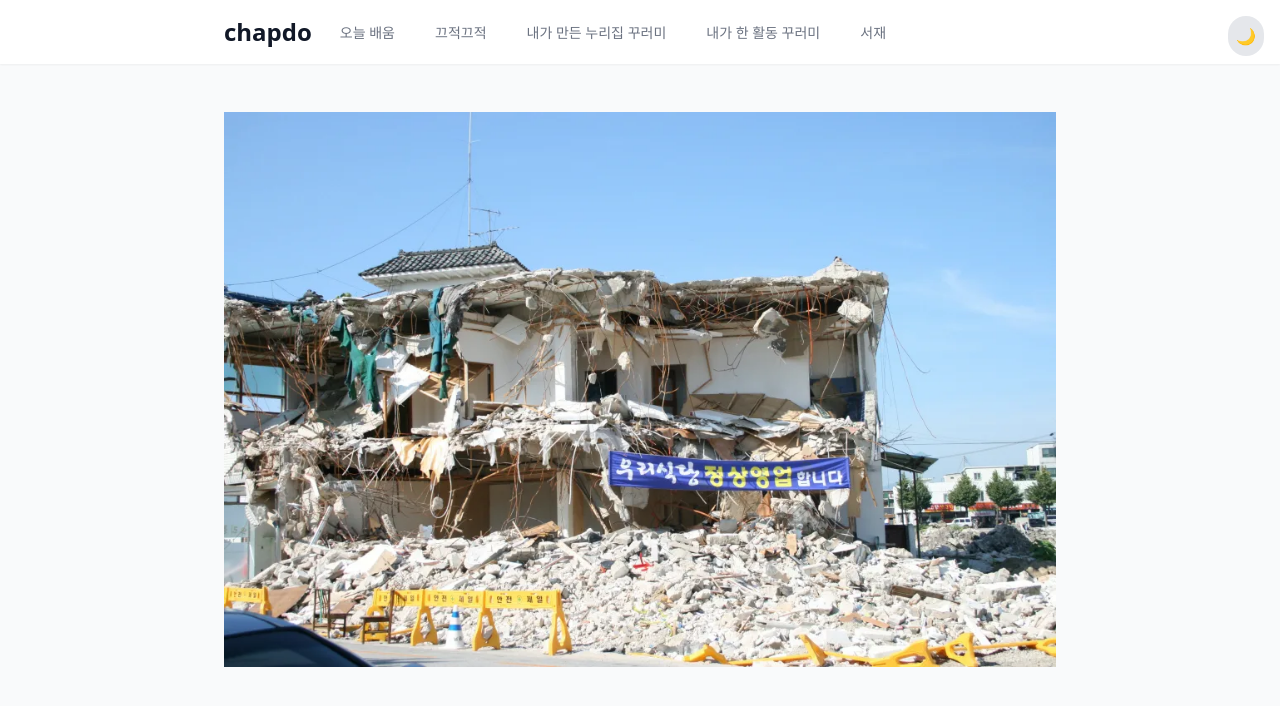
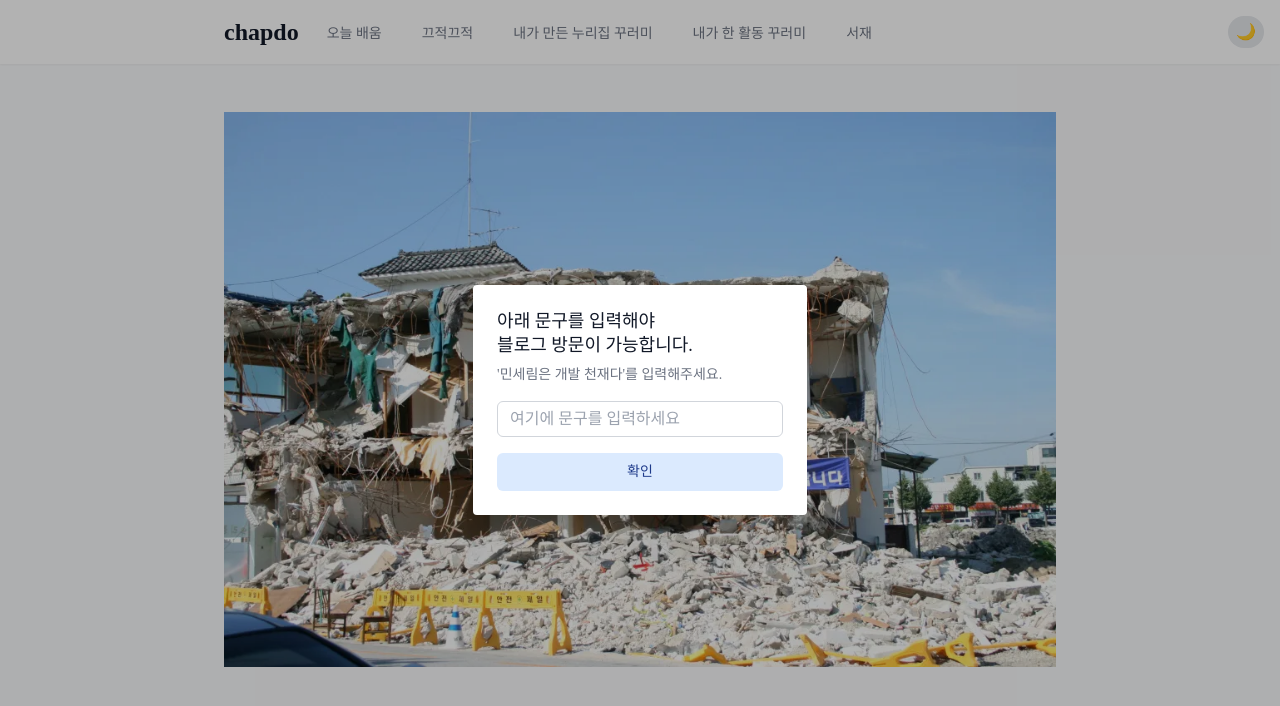
Before and after one commit to anonymousRecords/chapdo, a Next.js app: page / in a window 1280 px wide. Shown: the top 706 px of the page. Built offline with nearby package versions, Linux system fonts and the light colour scheme.

Commit message:
feat: WelcomeDialog 구현

```diff
--- a/app/globals.css
+++ /dev/null
@@ -1,4 +0,0 @@
-@tailwind base;
-@tailwind components;
-@tailwind utilities;
-@import 'react-big-calendar/lib/css/react-big-calendar.css';
--- a/app/layout.tsx
+++ b/app/layout.tsx
@@ -1,9 +1,10 @@
 import React from "react";
 import type { Metadata } from "next";
-import "./globals.css";
+import "@/styles/globals.css";
 import ThemeProvider from "@/components/Common/ThemeProvider";
 import Navbar from "@/components/Common/Navbar";
 import ThemeToggle from "@/components/Common/ThemeToggle";
+import WelcomeDialog from "@/components/Common/WelcomeDialog";
 
 export const metadata: Metadata = {
   title: "chapdo-blog",
@@ -24,6 +25,7 @@ export default function RootLayout({
           <Navbar />
           <ThemeToggle />
           <main className="mx-auto max-w-4xl px-4 py-12 sm:px-6 lg:px-8">
+            <WelcomeDialog />
             {children}
           </main>
         </ThemeProvider>
--- /dev/null
+++ b/components/Common/WelcomeDialog.tsx
@@ -0,0 +1,62 @@
+"use client";
+
+import { useState, useEffect } from "react";
+import { Dialog } from "@headlessui/react";
+
+export default function WelcomeDialog() {
+  const [isOpen, setIsOpen] = useState<boolean>(false);
+  const [inputPhrase, setInputPhrase] = useState<string>("");
+  const [errorMessage, setErrorMessage] = useState<string>("");
+  const correctPhrase: string = "민세림은 개발 천재다";
+
+  useEffect(() => {
+    setIsOpen(true);
+  }, []);
+
+  const handleSubmit = (e: React.FormEvent) => {
+    e.preventDefault();
+    if (inputPhrase === correctPhrase) {
+      setIsOpen(false);
+      setErrorMessage("");
+    } else {
+      setErrorMessage("올바른 문구를 입력해주세요.");
+    }
+  };
+
+  return (
+    <Dialog open={isOpen} onClose={() => {}} className="relative z-50">
+      <div className="fixed inset-0 bg-black/30" aria-hidden="true" />
+      <div className="fixed inset-0 flex items-center justify-center p-4">
+        <Dialog.Panel className="mx-auto max-w-sm rounded bg-white p-6">
+          <Dialog.Title className="text-lg font-medium leading-6 text-gray-900">
+            아래 문구를 입력해야
+            <br />
+            블로그 방문이 가능합니다.
+          </Dialog.Title>
+          <Dialog.Description className="mt-2 text-sm text-gray-500">
+            '{correctPhrase}'를 입력해주세요.
+          </Dialog.Description>
+
+          <form onSubmit={handleSubmit} className="mt-4">
+            <input
+              type="text"
+              value={inputPhrase}
+              onChange={(e) => setInputPhrase(e.target.value)}
+              className="w-full px-3 py-2 border border-gray-300 rounded-md focus:outline-none focus:ring-2"
+              placeholder="여기에 문구를 입력하세요"
+            />
+            {errorMessage && (
+              <p className="mt-2 text-sm text-red-600">{errorMessage}</p>
+            )}
+            <button
+              type="submit"
+              className="mt-4 w-full inline-flex justify-center rounded-md border border-transparent bg-blue-100 px-4 py-2 text-sm font-medium text-blue-900 hover:bg-blue-200 focus:outline-none focus-visible:ring-2 focus-visible:ring-blue-500 focus-visible:ring-offset-2"
+            >
+              확인
+            </button>
+          </form>
+        </Dialog.Panel>
+      </div>
+    </Dialog>
+  );
+}
```
Also changed, not shown: components/Common/Input.tsx (added).
